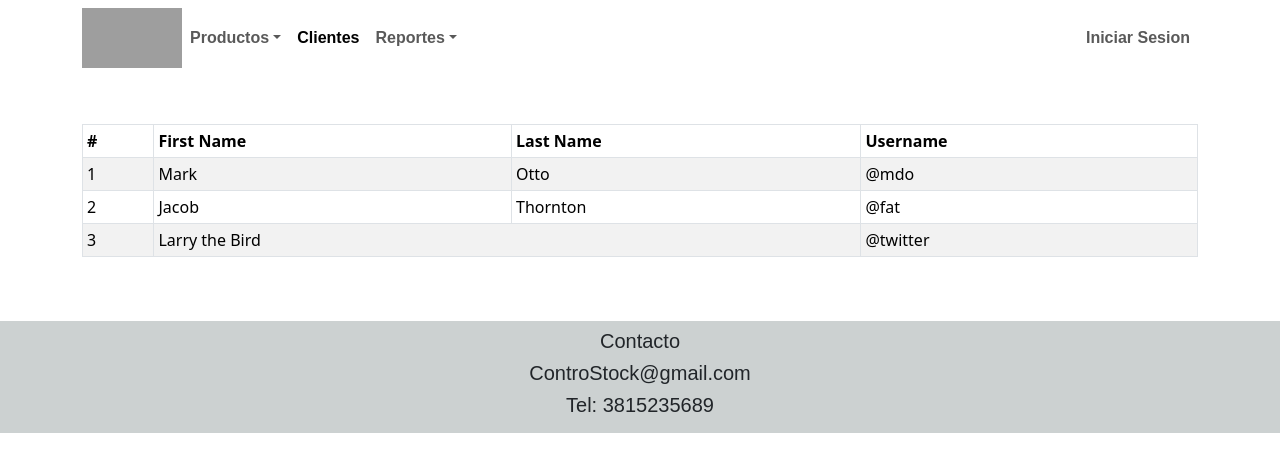
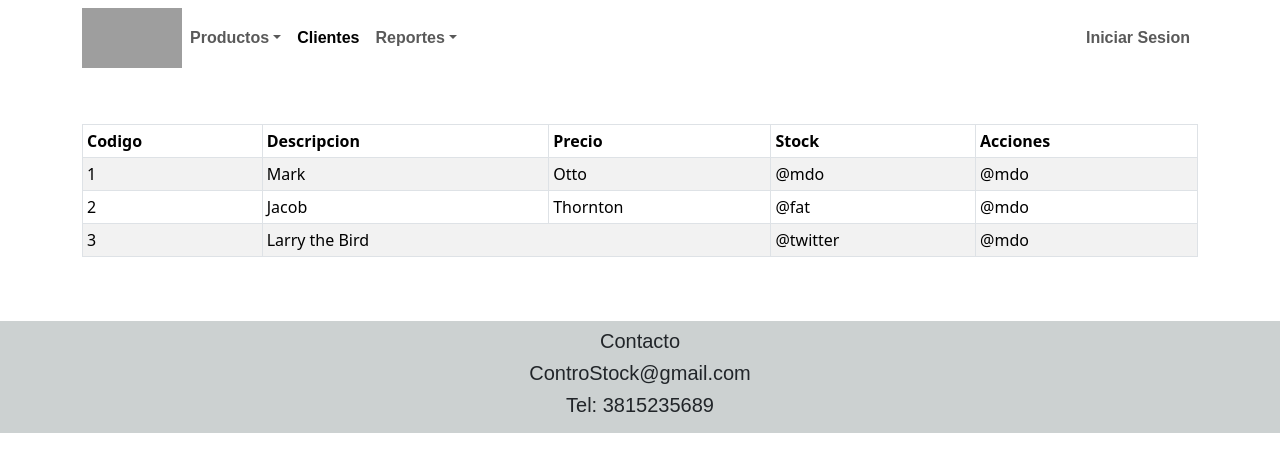
Before and after one commit to juanjobazan/gestion_stock_front, a React (Vite) app: page /product in a window 1280 px wide. Shown: the top 472 px of the page. Built offline with nearby package versions, Linux system fonts and the light colour scheme; grey boxes are pictures that could not be loaded.

Commit message:
se modifica tabla de productos

```diff
--- a/src/pages/ProductPage.jsx
+++ b/src/pages/ProductPage.jsx
@@ -8,10 +8,11 @@ const ProductPage = () => {
                     <Table striped bordered hover size="sm">
                         <thead>
                             <tr>
-                                <th>#</th>
-                                <th>First Name</th>
-                                <th>Last Name</th>
-                                <th>Username</th>
+                                <th>Codigo</th>
+                                <th>Descripcion</th>
+                                <th>Precio</th>
+                                <th>Stock</th>
+                                <th>Acciones</th>
                             </tr>
                         </thead>
                         <tbody>
@@ -20,17 +21,20 @@ const ProductPage = () => {
                                 <td>Mark</td>
                                 <td>Otto</td>
                                 <td>@mdo</td>
+                                <td>@mdo</td>
                             </tr>
                             <tr>
                                 <td>2</td>
                                 <td>Jacob</td>
                                 <td>Thornton</td>
                                 <td>@fat</td>
+                                <td>@mdo</td>
                             </tr>
                             <tr>
                                 <td>3</td>
                                 <td colSpan={2}>Larry the Bird</td>
                                 <td>@twitter</td>
+                                <td>@mdo</td>
                             </tr>
                         </tbody>
                     </Table>
```
